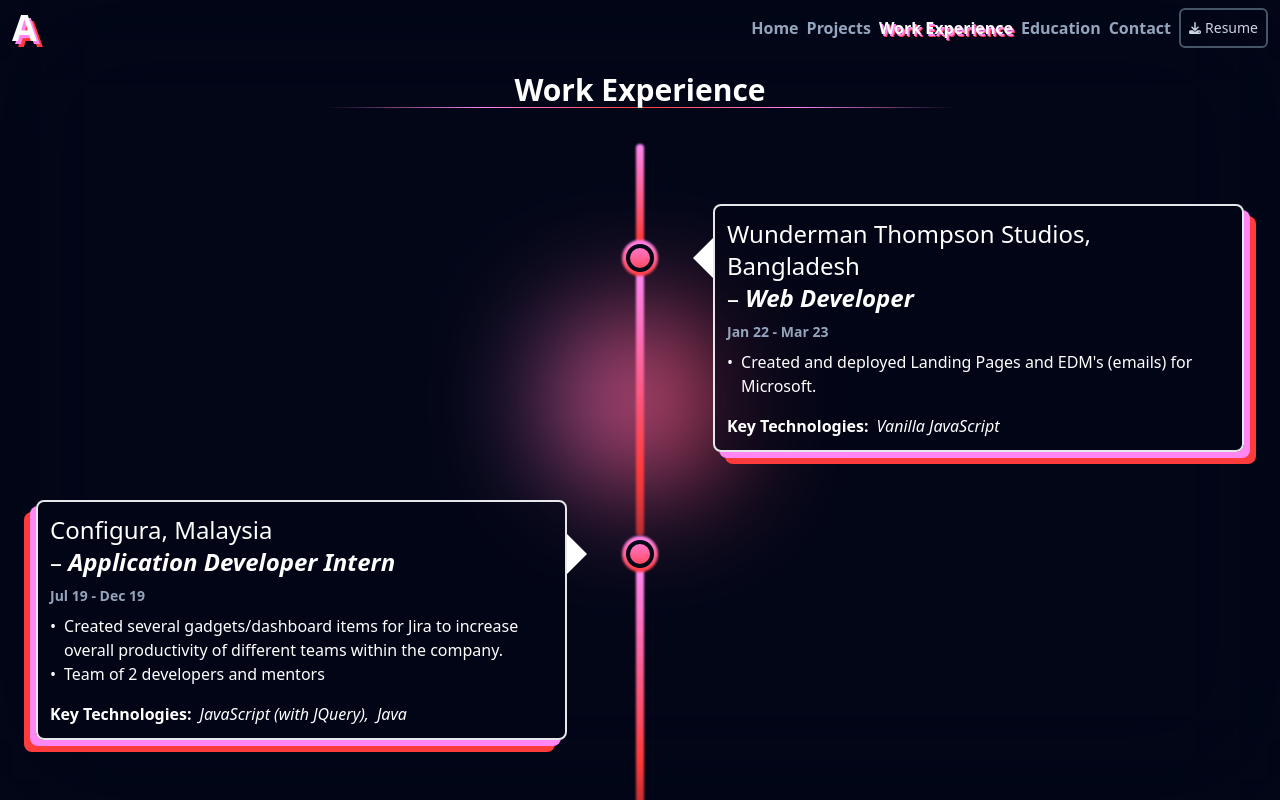
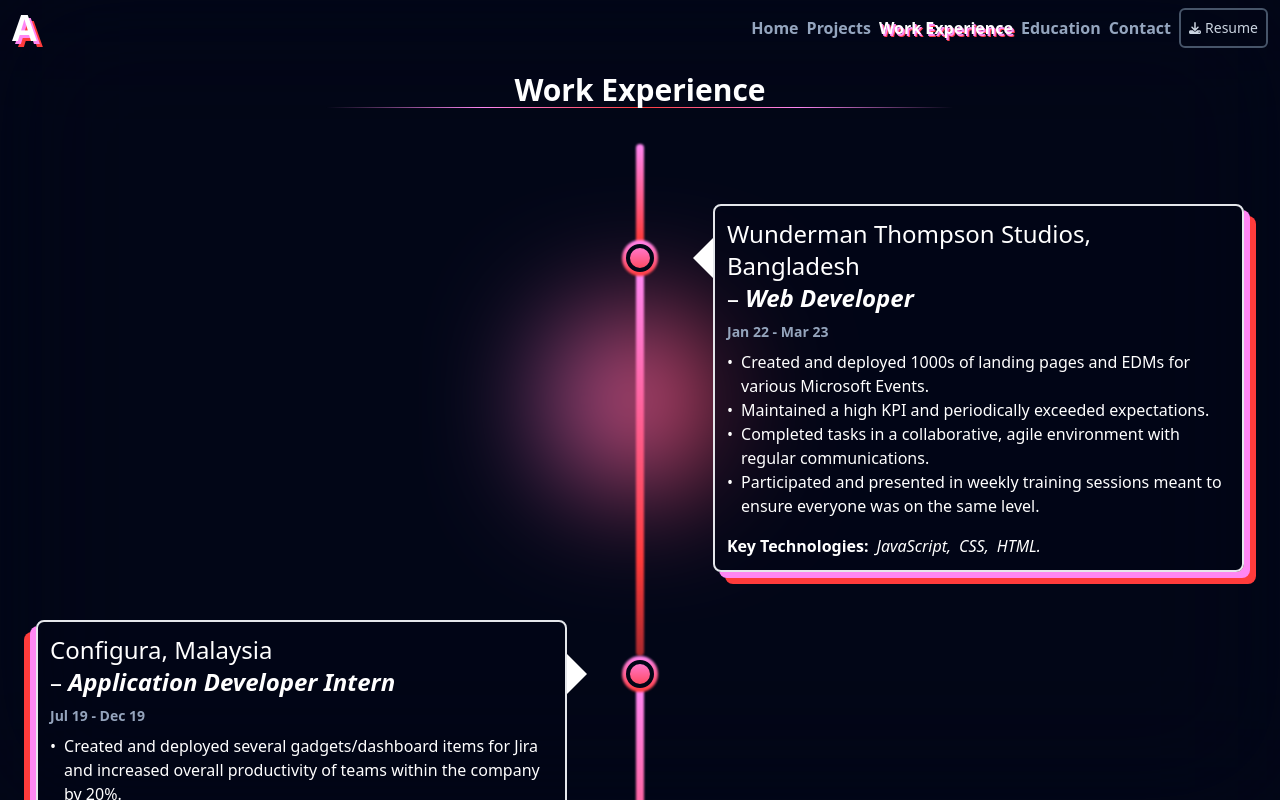
Before and after one commit to RabbitSam/portfolio, a Next.js app in the folder portfolio_next/: page /work-experience in a window 1280 px wide. Built offline with nearby package versions, Linux system fonts and the light colour scheme.

Commit message:
Updated resume; and projects, education and work-experience, to match.

```diff
--- a/portfolio_next/pages/education.js
+++ b/portfolio_next/pages/education.js
@@ -38,10 +38,9 @@
                             <EducationTitle institutionTitle={"Monash University Malaysia, Malaysia"} degreeTitle={"Bachelor of Software Engineering (Honours)"} />
                         }
                         listContent={[
-                            "Graduated with First Class Honours.",
-                            "Graduated with a GPA of 3.625."
+                            "Graduated with First Class Honours and a GPA of 3.625 (out of 4).",
                         ]}
-                        timeline={"Jan 17 - Jan 21"}
+                        timeline={""}
                     />
                 </div>
             </Layout>
--- a/portfolio_next/pages/projects.js
+++ b/portfolio_next/pages/projects.js
@@ -85,7 +85,7 @@
                             "Website (SPA) that allows recruiters to send a large number of job application rejections in a simple form.",
                             "Created for comedy purposes."
                         ]}
-                        technologies={["Next.js", "React.js", "TypeScript", "Node.js", "SCSS", "Vercel"]}
+                        technologies={["Next.js", "React.js", "TypeScript", "Node.js", "SCSS", "Vercel", "Figma"]}
                         projectLinks={{
                             site: "https://rejectionator.vercel.app",
                             github: "https://github.com/RabbitSam/rejectionator"
@@ -137,9 +137,10 @@
                         }
                         listContent={[
                             "Website that allows the client to showcase their blogs, portfolios and work experience.",
-                            "The client can create, edit or delete their blogs, academic/copy writing/journalistic/creative publications, research interests and work experience however they see fit."
+                            "The client can create, edit or delete their blogs, academic/copy writing/journalistic/creative publications, research interests and work experience however they see fit.",
+                            "Exceeded client expectations in regards to the results."
                         ]}
-                        technologies={["Next.js", "React.js", "TypeScript", "Node.js", "Mongoose (MongoDB)", "TailwindCSS", "Vercel"]}
+                        technologies={["Next.js", "React.js", "TypeScript", "Node.js", "Mongoose (MongoDB)", "TailwindCSS", "Vercel", "Figma"]}
                         projectLinks={{
                             site: "https://tazreenjahanbari.com"
                         }}
@@ -189,7 +190,7 @@
                             "Designed to have a 'retro-future-feel.'",
                             "You are viewing it right now! :)"
                         ]}
-                        technologies={["Next.js", "React.js", "Node.js", "Tailwind CSS", "Vercel"]}
+                        technologies={["Next.js", "React.js", "Node.js", "Tailwind CSS", "Vercel", "Figma"]}
                         projectLinks={{
                             github: "https://github.com/RabbitSam/portfolio",
                             site: "/"
--- a/portfolio_next/pages/work-experience.js
+++ b/portfolio_next/pages/work-experience.js
@@ -38,10 +38,13 @@
                             <WorkTitle companyTitle={"Wunderman Thompson Studios, Bangladesh"} jobTitle={"Web Developer"} />
                         }
                         listContent={[
-                            "Created and deployed Landing Pages and EDM's (emails) for Microsoft."
+                            "Created and deployed 1000s of landing pages and EDMs for various Microsoft Events.",
+                            "Maintained a high KPI and periodically exceeded expectations.",
+                            "Completed tasks in a collaborative, agile environment with regular communications.",
+                            "Participated and presented in weekly training sessions meant to ensure everyone was on the same level.",
                         ]}
                         keyTechnologies={
-                            ["Vanilla JavaScript"]
+                            [" JavaScript", "CSS", "HTML."]
                         }
                         timeline={"Jan 22 - Mar 23"}
                     />
@@ -52,8 +55,9 @@
                             <WorkTitle companyTitle={"Configura, Malaysia"} jobTitle={"Application Developer Intern"} />
                         }
                         listContent={[
-                            "Created several gadgets/dashboard items for Jira to increase overall productivity of different teams within the company.",
-                            "Team of 2 developers and mentors"
+                            "Created and deployed several gadgets/dashboard items for Jira and increased overall productivity of teams within the company by 20%.",
+                            "Engaged in regular presentations and requirements gathering meetings with clients (who were internal team leads).",
+                            "Completed tasks in an agile environment using Scrum Methodology."
                         ]}
                         keyTechnologies={
                             ["JavaScript (with JQuery)", "Java"]
```
Also changed, not shown: 1 other file (tests, documents, lock files or other folders).
